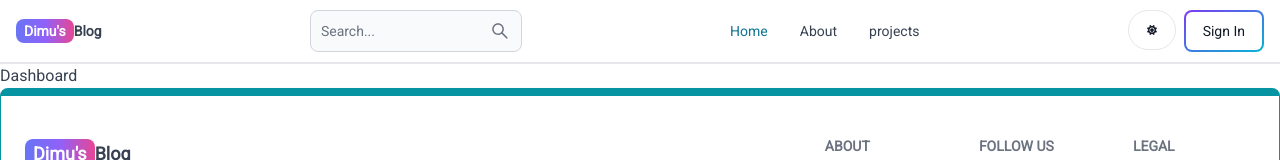
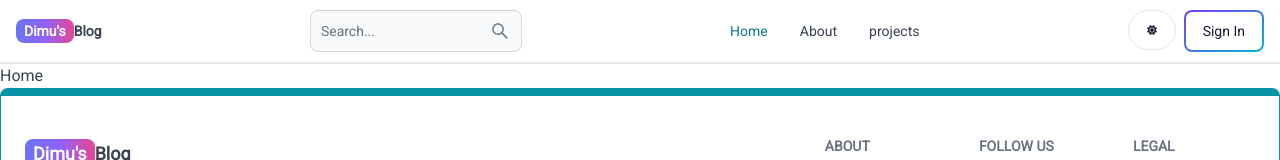
Before and after one commit to DimuthuShasantha/mern-blog-with-admin-dashboard, a React (Vite) app in the folder client/: page / in a window 1280 px wide. Shown: the top 160 px of the page. Built offline with nearby package versions, Linux system fonts and the light colour scheme; no server answers.

Commit message:
make dashboard private

```diff
--- a/client/src/App.jsx
+++ b/client/src/App.jsx
@@ -6,17 +6,22 @@ import About from "./pages/About";
 import Projects from "./pages/Projects";
 import Header from "./components/Header";
 import FooterCom from "./components/Footer";
+import PrivateRoutes from "./components/PrivateRoutes";
+import Home from "./pages/Home";
 
 export default function App() {
   return (
     <BrowserRouter>
       <Header />
       <Routes>
-        <Route path="/" element={<Dashboard />} />
+        <Route path="/" element={<Home />} />
         <Route path="/signin" element={<Signin />} />
         <Route path="/signup" element={<Signup />} />
         <Route path="/about" element={<About />} />
         <Route path="/projects" element={<Projects />} />
+        <Route element={<PrivateRoutes />}>
+          <Route path="/dashboard" element={<Dashboard />} />
+        </Route>
       </Routes>
       <FooterCom />
     </BrowserRouter>
--- /dev/null
+++ b/client/src/components/PrivateRoutes.jsx
@@ -0,0 +1,7 @@
+import { useSelector } from "react-redux";
+import { Outlet, Navigate } from "react-router-dom";
+
+export default function PrivateRoutes() {
+  const { currentUser } = useSelector((state) => state.user);
+  return currentUser ? <Outlet /> : <Navigate to="/signin" />;
+}
--- /dev/null
+++ b/client/src/pages/Home.jsx
@@ -0,0 +1,7 @@
+export default function Home() {
+  return (
+    <div>
+      Home
+    </div>
+  )
+}
```
